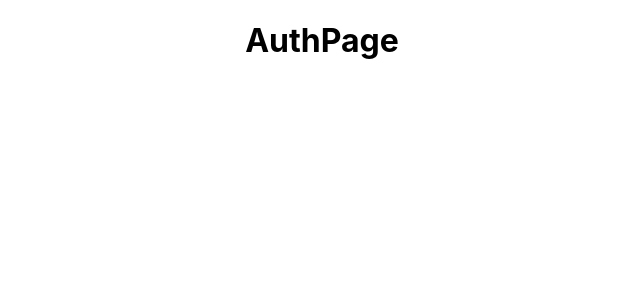
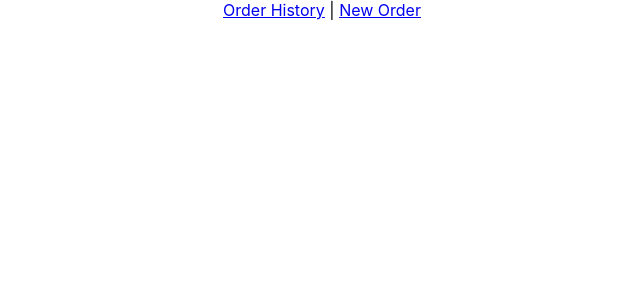
Before and after one commit to doorstrawberry/mern-infrastructure, a React (Create React App) app: page / in a window 1280 px wide. Shown: the top 300 px of the page, without its empty margins (318-958 px from the left). Built offline with nearby package versions, Linux system fonts and the light colour scheme.

Commit message:
made changes

```diff
--- /dev/null
+++ b/src/components/NavBar.jsx
@@ -0,0 +1,12 @@
+import { Link } from 'react-router-dom'
+
+function NavBar() {
+    return (
+    <nav>
+        <Link to="/orders">Order History</Link>
+        {" | "}
+        <Link to="/orders/new">New Order</Link>
+    </nav>)
+}
+
+export default NavBar
--- a/src/pages/App/App.jsx
+++ b/src/pages/App/App.jsx
@@ -1,20 +1,28 @@
 import './App.css';
 import { useState } from "react"
+import { Routes, Route } from 'react-router-dom';
+
 import AuthPage from "../AuthPage/AuthPage"
 import NewOrderPage from "../NewOrderPage/NewOrderPage"
 import OrderHistoryPage from "../OrderHistoryPage/OrderHistoryPage"
+import NavBar from "../../components/NavBar"
 
 function App() {
-  const [user, setUser] = useState(null)
+  const [user, setUser] = useState(true)
 
   return (
     <main className="App">
-      { user ?
-        <NewOrderPage />
+      {user ?
+        <>
+          <NavBar />
+          <Routes>
+            <Route path="/orders/new" element={<NewOrderPage />} />
+            <Route path="/orders" element={<OrderHistoryPage />} />
+          </Routes>
+        </>
         :
         <AuthPage />
       }
-      {/* <OrderHistoryPage /> */}
     </main>
   );
 }
```
